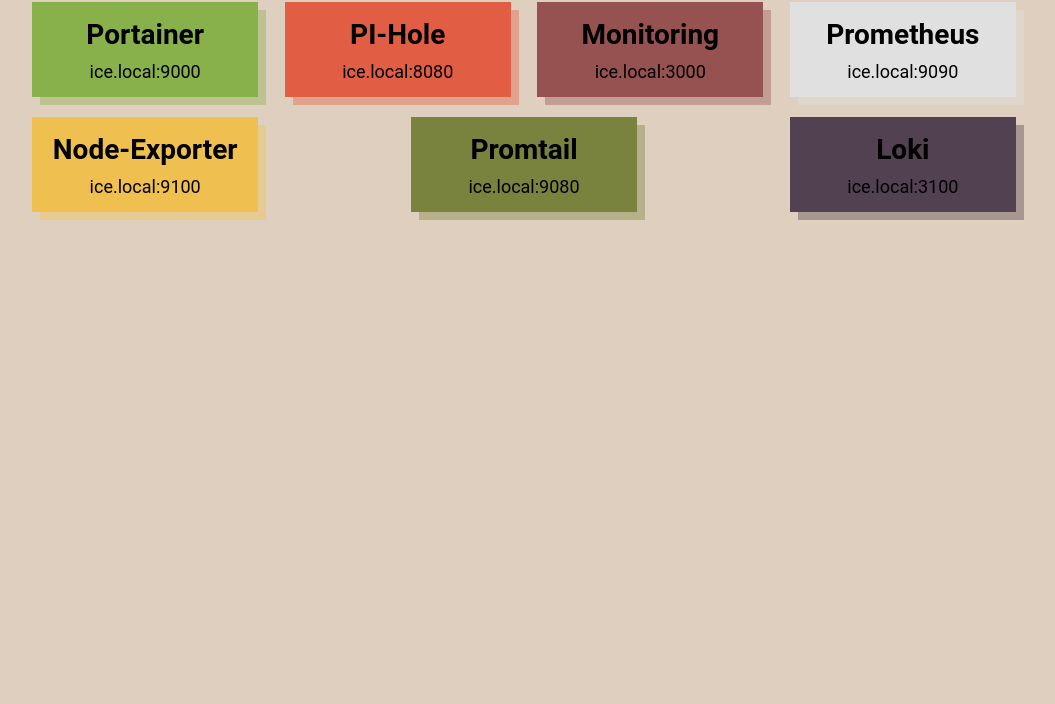
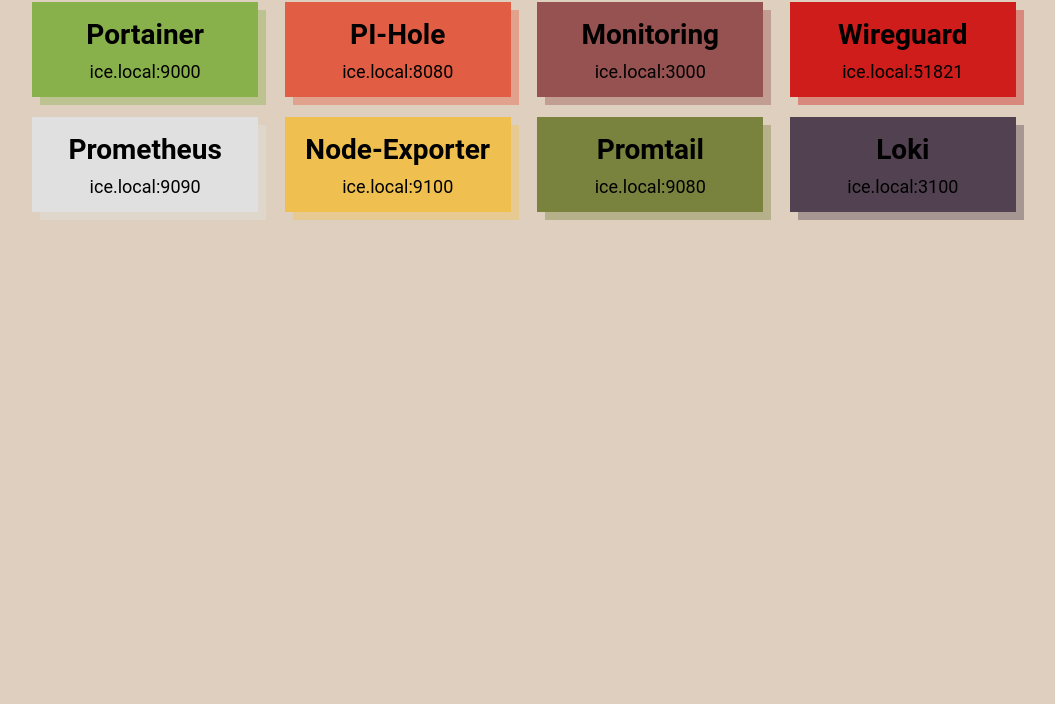
Before and after one commit to basalt79/ice, a plain HTML site: page data/caddy/index.html in a window 1280 px wide. Shown: the part 96-800 px from the top of the page, without its empty margins (116-1171 px from the left). Drawn offline with Linux system fonts and the light colour scheme.

Commit message:
wireguard

```diff
--- a/data/caddy/index.html
+++ b/data/caddy/index.html
@@ -171,6 +171,10 @@
       background-color: rgb(149, 82, 81);
       box-shadow: 8px 8px rgba(149, 82, 81, 0.4);
     }
+    .wireguard {
+      background-color: rgb(206, 29, 26);
+      box-shadow: 8px 8px rgba(206, 29, 26, 0.4);
+    }
     .nodeexporter {
       background-color: rgb(239, 192, 80);
       box-shadow: 8px 8px rgba(239, 192, 80, 0.4);
@@ -217,6 +221,12 @@
         <p>ice.local:3000</p>
       </a>
     </div>
+    <div class="edge wireguard">
+      <a target="_blank" rel="noopener noreferrer" href="http://ice.local:51821/">
+        <h3>Wireguard</h3>
+        <p>ice.local:51821</p>
+      </a>
+    </div>
     <div class="edge prometheus">
       <a target="_blank" rel="noopener noreferrer" href="http://ice.local:9090/">
         <h3>Prometheus</h3>
```
